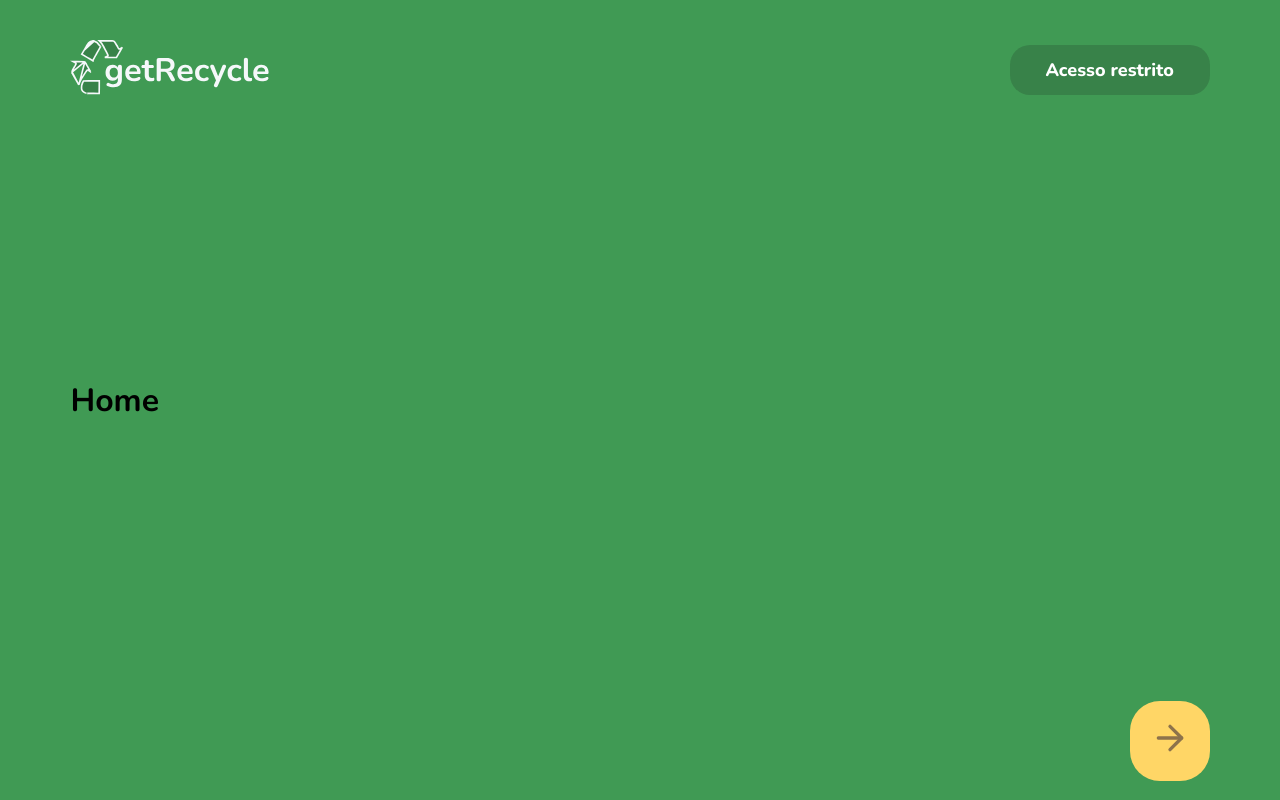
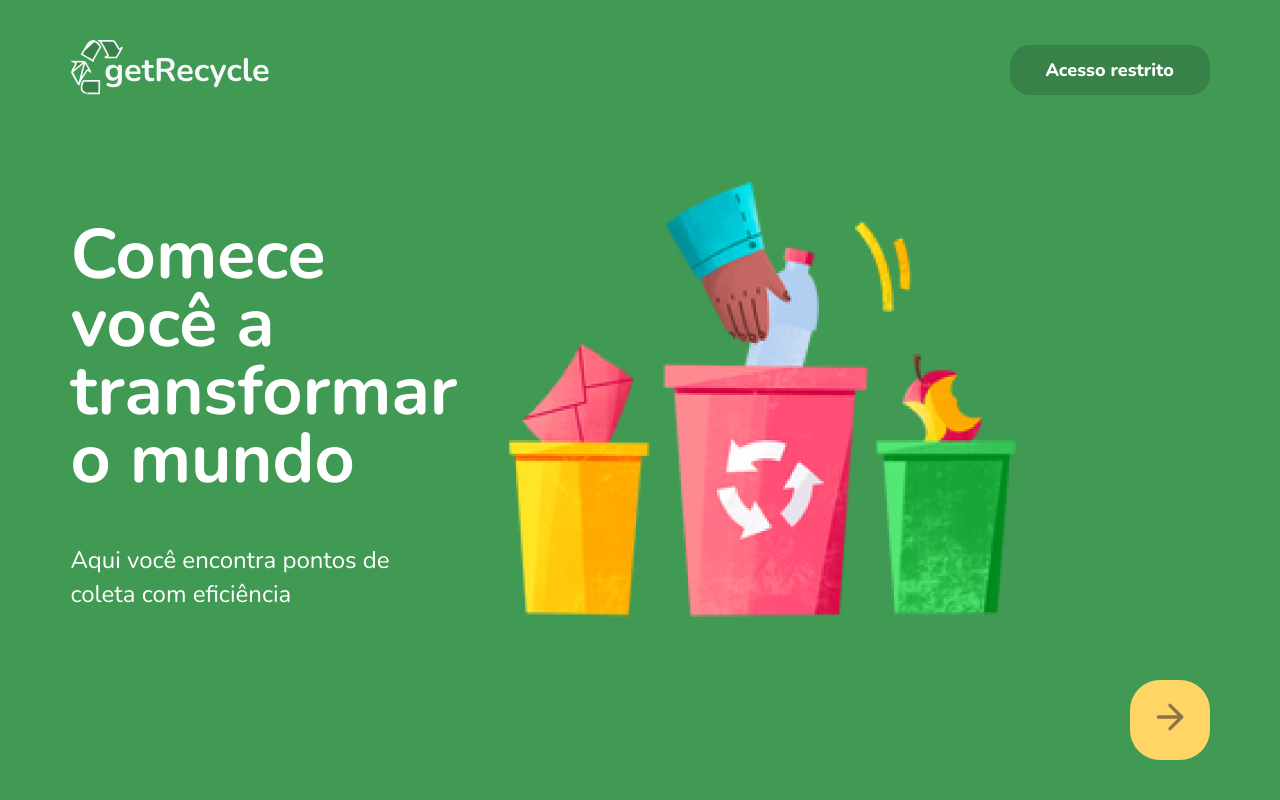
Before and after one commit to lucascc19/GetRecycle-v.1, a React (Create React App) app in the folder web/: page / in a window 1280 px wide. Built offline with nearby package versions, Linux system fonts and the light colour scheme.

Commit message:
tela inicial quase finalizada

```diff
--- a/web/src/App.js
+++ b/web/src/App.js
@@ -4,16 +4,12 @@ import Home from './components/pages/Home'
 import RestrictedAccess from './components/pages/RestrictedAccess'
 import Map from './components/pages/Map'
 
-import Container from './components/layout/Container'
-import Navbar from './components/layout/Navbar'
 import Footer from './components/layout/Footer'
 
 function App() {
   return (
    <Router>
-    <Navbar />
     <Switch>
-      <Container customClass="min-height">
       <Route exact path="/">
         <Home />
       </Route>
@@ -23,7 +19,6 @@ function App() {
       <Route exact path="/map">
         <Map />
       </Route>
-      </Container>
     </Switch>
     <Footer />
    </Router>
--- a/web/src/components/layout/Container.js
+++ /dev/null
@@ -1,11 +0,0 @@
-import styles from './Container.module.css'
-
-function Container(props) {
-  return (
-  <div className={`${styles.container} ${styles[props.customClass]}`}>
-      {props.children}
-    </div>
-  )
-}
-
-export default Container
--- a/web/src/components/layout/Navbar.js
+++ b/web/src/components/layout/Navbar.js
@@ -9,14 +9,12 @@ import logo from '../../img/Logo.svg'
 function Navbar() {
   return (
     <nav className={styles.navbar}>
-      <Container>
         <Link to="/">
           <img src={logo} alt="GetRecycle" className={styles.logo} />
         </Link>
         <button className={styles.button}>
           <Link to="/user" >Acesso restrito</Link>
         </button>
-      </Container>
     </nav>
   )
 }
--- a/web/src/components/layout/Navbar.module.css
+++ b/web/src/components/layout/Navbar.module.css
@@ -1,7 +1,9 @@
 .navbar {
+  width: 89%;
   display: flex;
   justify-content: space-between;
   align-items: center;
+  margin: 0 auto;
   padding-top: 2.5em;
 }
 
--- a/web/src/components/pages/Home.js
+++ b/web/src/components/pages/Home.js
@@ -1,5 +1,22 @@
+import Navbar from "../layout/Navbar"
+
+import styles from './Home.module.css'
+import recycle from '../../img/recycle.png'
+
 function Home(){
-  return <h1>Home</h1>
+  return (
+    <div>
+      <Navbar />
+      <section className={styles.container}>
+        <div className={styles.box_text}>
+          <h1 className={styles.title}>Comece você a transformar o mundo</h1>
+          <p className={styles.subtitle}>Aqui você encontra pontos de coleta com eficiência</p>
+        </div>
+        <img src={recycle} alt="Recycling" className={styles.recycle} />
+      </section>
+    </div>
+
+  )
 }
 
 export default Home
--- /dev/null
+++ b/web/src/components/pages/Home.module.css
@@ -0,0 +1,31 @@
+.container {
+  width: 89%;
+  display: flex;
+  margin: 0 auto;
+}
+
+.recycle {
+  width: 579px;
+  height: 579px;
+}
+
+.box_text {
+  margin-top: 120px;
+}
+
+.title {
+  font-size: 70px;
+  font-weight: 700;
+  line-height: 68px;
+  width: 394px;
+  margin-bottom: 50px;
+  color: #FFF;
+}
+
+.subtitle {
+  font-size: 24px;
+  font-weight: 5 00;
+  line-height: 34px;
+  width: 320px;
+  color: #FFF;
+}
```
Also changed, not shown: web/src/img/recycle.png (renamed from web/src/img/recyle.png). Lines whose indentation alone changed are shown as unchanged.
